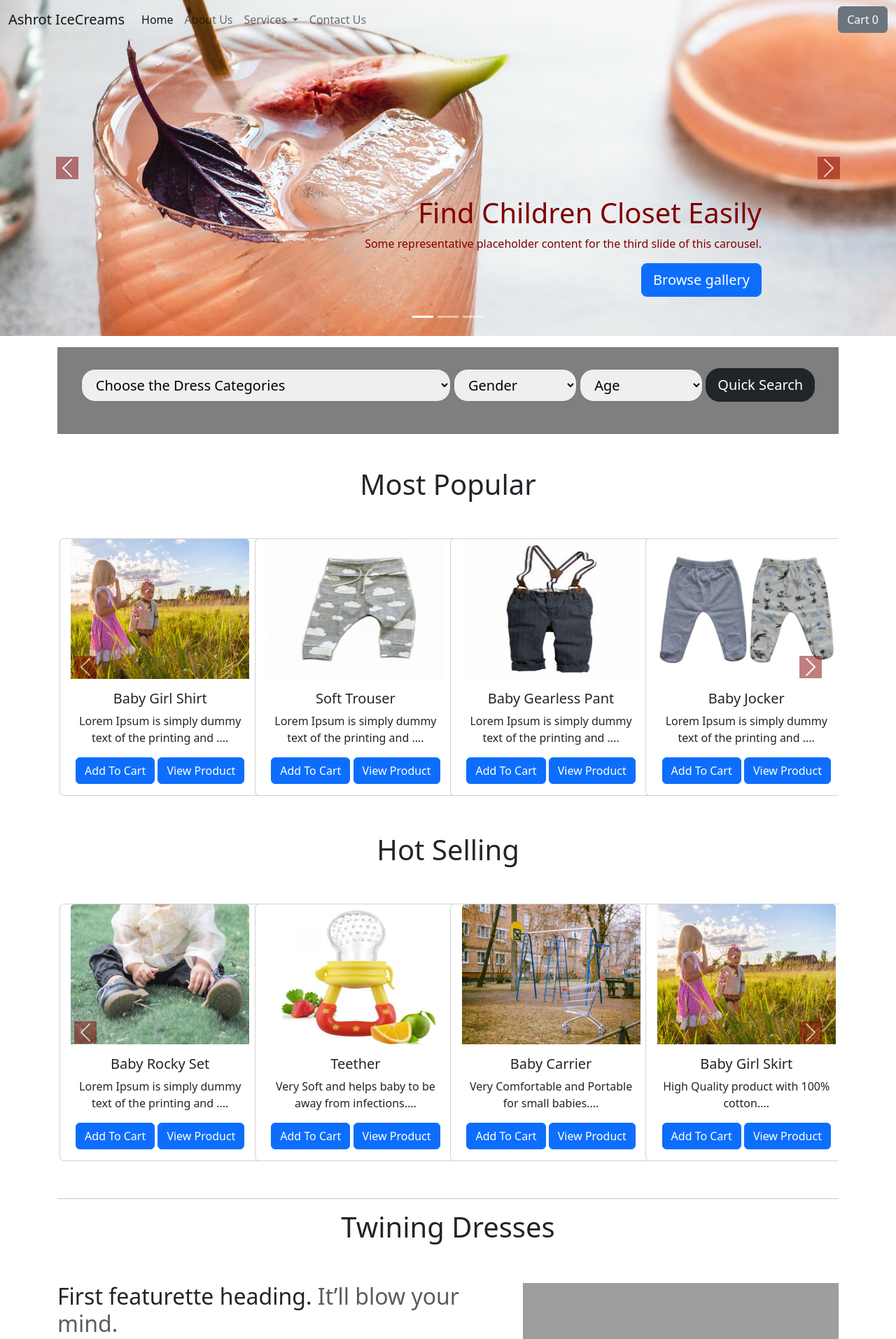
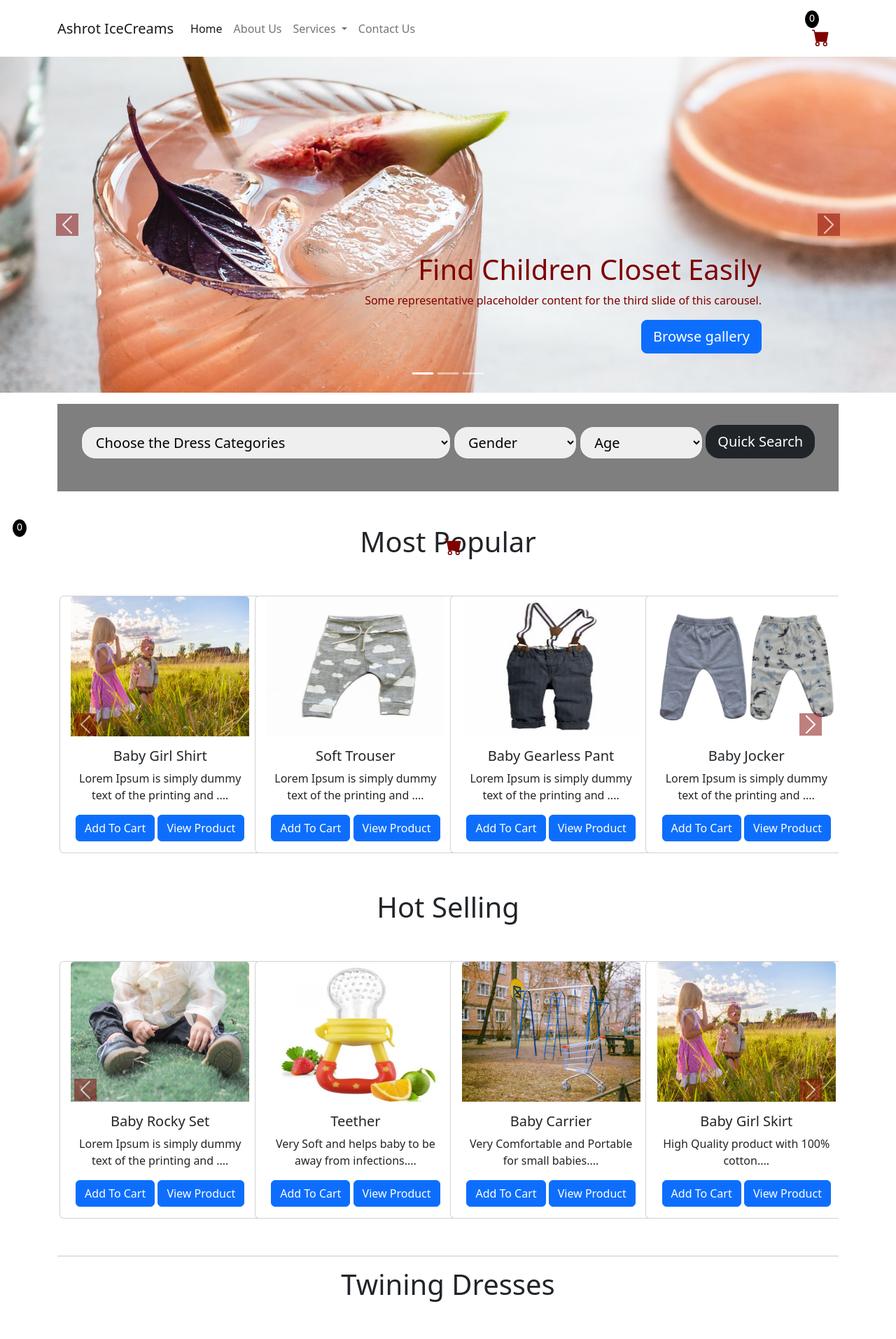
Before and after one commit to ashrotd/IceCreamWebsite, a Django app: page / in a window 1280 px wide. Shown: the top 1913 px of the page at 70% size. Run offline with Django 3.2, Linux system fonts and the light colour scheme; data comes from the database, SQL or seed files in the repository; some libraries are stand-ins or nearby versions; grey boxes are pictures that could not be loaded.

Commit message:
Cart Added

```diff
--- a/Hello/home/views.py
+++ b/Hello/home/views.py
@@ -38,4 +38,5 @@ def test(request):
 def product(request,myid):
     prod = Product.objects.filter(id=myid)
     parameter = {'prod':prod[0]}
+
     return render(request,'product.html',parameter)
--- a/Hello/templates/base.html
+++ b/Hello/templates/base.html
@@ -9,13 +9,36 @@
   <!-- Bootstrap CSS -->
   <link href="https://cdn.jsdelivr.net/npm/bootstrap@5.0.0/dist/css/bootstrap.min.css" rel="stylesheet"
     integrity="sha384-wEmeIV1mKuiNpC+IOBjI7aAzPcEZeedi5yW5f2yOq55WWLwNGmvvx4Um1vskeMj0" crossorigin="anonymous">
+  <link rel="stylesheet"
+    href="https://cdn.jsdelivr.net/npm/@fortawesome/fontawesome-free@5.15.3/css/fontawesome.min.css"
+    integrity="sha384-wESLQ85D6gbsF459vf1CiZ2+rr+CsxRY0RpiF1tLlQpDnAgg6rwdsUF1+Ics2bni" crossorigin="anonymous">
 
   <title>{% block title %}{% endblock title %} | Ashrot IceCreams</title>
+  <style>
+    .cart_count {
+      display: block;
+      text-align: center;
+      color: #fff;
+      background-color: black;
+      width: 20px;
+      height: 25px;
+      border-radius: 50%;
+      font-size: 14px;
+      margin-left: 5px;
+    }
+
+    .cart-icon {
+      width: 25px;
+      display: inline-block;
+      margin-left: 15px;
+      color: #800000;
+    }
+  </style>
 </head>
 
 <body>
-  <nav class="navbar navbar-expand-lg navbar-light bg-transparent fixed-top">
-    <div class="container-fluid">
+  <nav class="navbar navbar-expand-lg navbar-light bg-transparent">
+    <div class="container">
       <a class="navbar-brand" href="#">Ashrot IceCreams</a>
       <button class="navbar-toggler" type="button" data-bs-toggle="collapse" data-bs-target="#navbarSupportedContent"
         aria-controls="navbarSupportedContent" aria-expanded="false" aria-label="Toggle navigation">
@@ -46,26 +69,55 @@
             <a class="nav-link" href="/contact">Contact Us</a>
           </li>
         </ul>
-        <button type="button" class="btn btn-secondary" id="pop" data-bs-container="body" data-bs-toggle="popover" data-bs-placement="bottom" data-bs-content="Bottom popover">
-          Cart <span id="cart">0</span>
+        <button type="button" class="btn" id="pop" data-bs-container="body" data-bs-toggle="popover"
+          data-bs-placement="bottom" data-bs-content="Bottom popover">
+          <span id="cart_quantity1" class="cart_count">0</span>
+          <svg class="cart-icon" xmlns="http://www.w3.org/2000/svg" width="25" height="25" fill="currentColor"
+            class="bi bi-cart-fill" viewBox="0 0 16 16">
+            <path
+              d="M0 1.5A.5.5 0 0 1 .5 1H2a.5.5 0 0 1 .485.379L2.89 3H14.5a.5.5 0 0 1 .491.592l-1.5 8A.5.5 0 0 1 13 12H4a.5.5 0 0 1-.491-.408L2.01 3.607 1.61 2H.5a.5.5 0 0 1-.5-.5zM5 12a2 2 0 1 0 0 4 2 2 0 0 0 0-4zm7 0a2 2 0 1 0 0 4 2 2 0 0 0 0-4zm-7 1a1 1 0 1 1 0 2 1 1 0 0 1 0-2zm7 0a1 1 0 1 1 0 2 1 1 0 0 1 0-2z" />
+          </svg>
         </button>
+
       </div>
     </div>
   </nav>
+  <div>
+  <button  type="button" class="btn fixed-bottom" id="pop" data-bs-container="body" data-bs-toggle="popover"
+          data-bs-placement="bottom" data-bs-content="Bottom popover">
+          <span id="cart_quantity" class="cart_count">0</span>
+          <svg class="cart-icon" xmlns="http://www.w3.org/2000/svg" width="25" height="25" fill="currentColor"
+            class="bi bi-cart-fill" viewBox="0 0 16 16">
+            <path
+              d="M0 1.5A.5.5 0 0 1 .5 1H2a.5.5 0 0 1 .485.379L2.89 3H14.5a.5.5 0 0 1 .491.592l-1.5 8A.5.5 0 0 1 13 12H4a.5.5 0 0 1-.491-.408L2.01 3.607 1.61 2H.5a.5.5 0 0 1-.5-.5zM5 12a2 2 0 1 0 0 4 2 2 0 0 0 0-4zm7 0a2 2 0 1 0 0 4 2 2 0 0 0 0-4zm-7 1a1 1 0 1 1 0 2 1 1 0 0 1 0-2zm7 0a1 1 0 1 1 0 2 1 1 0 0 1 0-2z" />
+          </svg>
+        </button>
+      </div>
   {% block body %}
 
   {% endblock body %}
   <!-- Optional JavaScript; choose one of the two! -->
 
   <!-- Option 1: Bootstrap Bundle with Popper -->
+
   <script src="https://cdn.jsdelivr.net/npm/bootstrap@5.0.0/dist/js/bootstrap.bundle.min.js"
     integrity="sha384-p34f1UUtsS3wqzfto5wAAmdvj+osOnFyQFpp4Ua3gs/ZVWx6oOypYoCJhGGScy+8"
+    crossorigin="anonymous"></script>
+  <script src="https://cdn.jsdelivr.net/npm/bootstrap@5.0.1/dist/js/bootstrap.bundle.min.js"
+    integrity="sha384-gtEjrD/SeCtmISkJkNUaaKMoLD0//ElJ19smozuHV6z3Iehds+3Ulb9Bn9Plx0x4"
     crossorigin="anonymous"></script>
   <script src="https://code.jquery.com/jquery-3.3.1.slim.min.js"
     integrity="sha384-q8i/X+965DzO0rT7abK41JStQIAqVgRVzpbzo5smXKp4YfRvH+8abtTE1Pi6jizo"
     crossorigin="anonymous"></script>
 
+  <script>
+    var popoverTriggerList = [].slice.call(document.querySelectorAll('[data-bs-toggle="popover"]'))
+    var popoverList = popoverTriggerList.map(function (popoverTriggerEl) {
+      return new bootstrap.Popover(popoverTriggerEl)
 
+    })
+    document.getElementById("pop").setAttribute('data-bs-content', '<h5>Cart for your items in my shopping cart</h5>');
+  </script>
   <!-- Option 2: Separate Popper and Bootstrap JS -->
   <!--
     <script src="https://cdn.jsdelivr.net/npm/@popperjs/core@2.9.2/dist/umd/popper.min.js" integrity="sha384-IQsoLXl5PILFhosVNubq5LC7Qb9DXgDA9i+tQ8Zj3iwWAwPtgFTxbJ8NT4GN1R8p" crossorigin="anonymous"></script>
--- a/Hello/templates/index.html
+++ b/Hello/templates/index.html
@@ -204,8 +204,8 @@ Home{% endblock title %}
                           <div class="card-body">
                               <h5 class="card-title">{{i.product_name}}</h5>
                               <p class="card-text">{{i.desc|slice:"0:53"}}....</p>
-                              <a href="#" id="pr{{i.id}}" class="btn btn-primary cart">Add To Cart</a>
-                              <a href="/product/{{i.id}}" id="qv{{i.id}}" class="btn btn-primary ">View Product</a>
+                              <a href="#" id="pr{{i.id}}" class="btn btn-primary cart" >Add To Cart</a>
+                              <a href="/product/{{i.id}}" id="qv{{i.id}}"  class="btn btn-primary ">View Product</a>
                           </div>
                       </div>
                   </div>
@@ -253,7 +253,7 @@ Home{% endblock title %}
                           <div class="card-body">
                               <h5 class="card-title">{{i.product_name}}</h5>
                               <p class="card-text">{{i.desc|slice:"0:53"}}....</p>
-                              <a href="#" id="pr{{i.id}}" class="btn btn-primary cart">Add To Cart</a>
+                              <button href="#" id="pr{{i.id}}" class="btn btn-primary cart">Add To Cart</button>
                               <a href="/product/{{i.id}}" id="qv{{i.id}}" class="btn btn-primary">View Product</a>
                           </div>
                       </div>
@@ -321,28 +321,31 @@ Home{% endblock title %}
     </div>
     {% block js %}
     <script>
-      console.log('working');
-      if (localStorage.getItem('cart') == null) {
+
+      if(localStorage.getItem('cart') == null){
+        console.log("nothing")
         var cart = {}
-        console.log(cart);
       }
-      else {
+      else{
         cart = JSON.parse(localStorage.getItem('cart'));
-        console.log(cart);
-        document.getElementById('cart').innerHTML = Object.keys(cart).length;
+        document.getElementById('cart_quantity').innerHTML = Object.keys(cart).length;
+        document.getElementById('cart_quantity1').innerHTML = Object.keys(cart).length;
       }
-      $('.cart').click(function () {
-        var idstr = this.id.toString();
-        if (cart[idstr] != undefined) {
-          cart[idstr] = cart[idstr] + 1;
+      $('.cart').click(function(){
+        console.log('click')
+        var idString = this.id.toString();
+        console.log(idString)
+        if(cart[idString] != undefined){
+          cart[idString] += 1;
         }
-        else {
-          cart[idstr] = 1;
+        else{
+          cart[idString] = 1
         }
-        console.log(cart);
-        localStorage.setItem('cart', JSON.stringify(cart));
-        document.getElementById('cart').innerHTML = Object.keys(cart).length;
-      });
+        localStorage.setItem('cart',JSON.stringify(cart))
+
+        document.getElementById('cart_quantity').innerHTML = Object.keys(cart).length;
+        document.getElementById('cart_quantity1').innerHTML = Object.keys(cart).length;
+      })
     </script>
     {% endblock js %}
     {% endblock body %}
```
Also changed, not shown: Hello/templates/product.html (+25 -19 lines).
